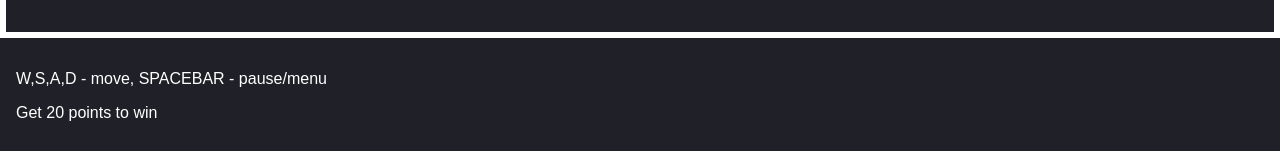
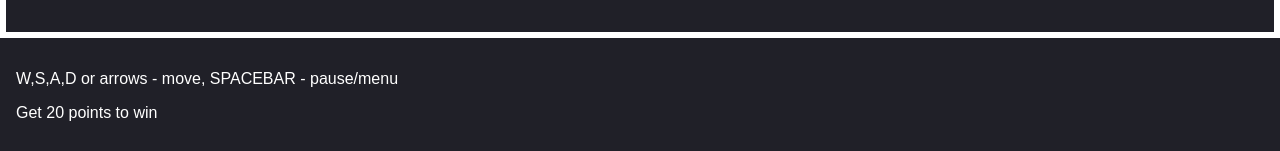
Before and after one commit to lukaszuczkiewicz/Snake, a website with bundled scripts: page index.html in a window 1280 px wide. Shown: the part 724-875 px from the top of the page. Built offline with nearby package versions, Linux system fonts and the light colour scheme.

Commit message:
change html text

```diff
--- a/index.html
+++ b/index.html
@@ -22,7 +22,7 @@
     <canvas id="canvas" width="1280" height="720"></canvas>
   </div>
   <div class="controls">
-    <p>W,S,A,D - move, SPACEBAR - pause/menu</p>
+    <p>W,S,A,D or arrows - move, SPACEBAR - pause/menu</p>
     <p>Get 20 points to win</p>
   </div>
 </body>
```
